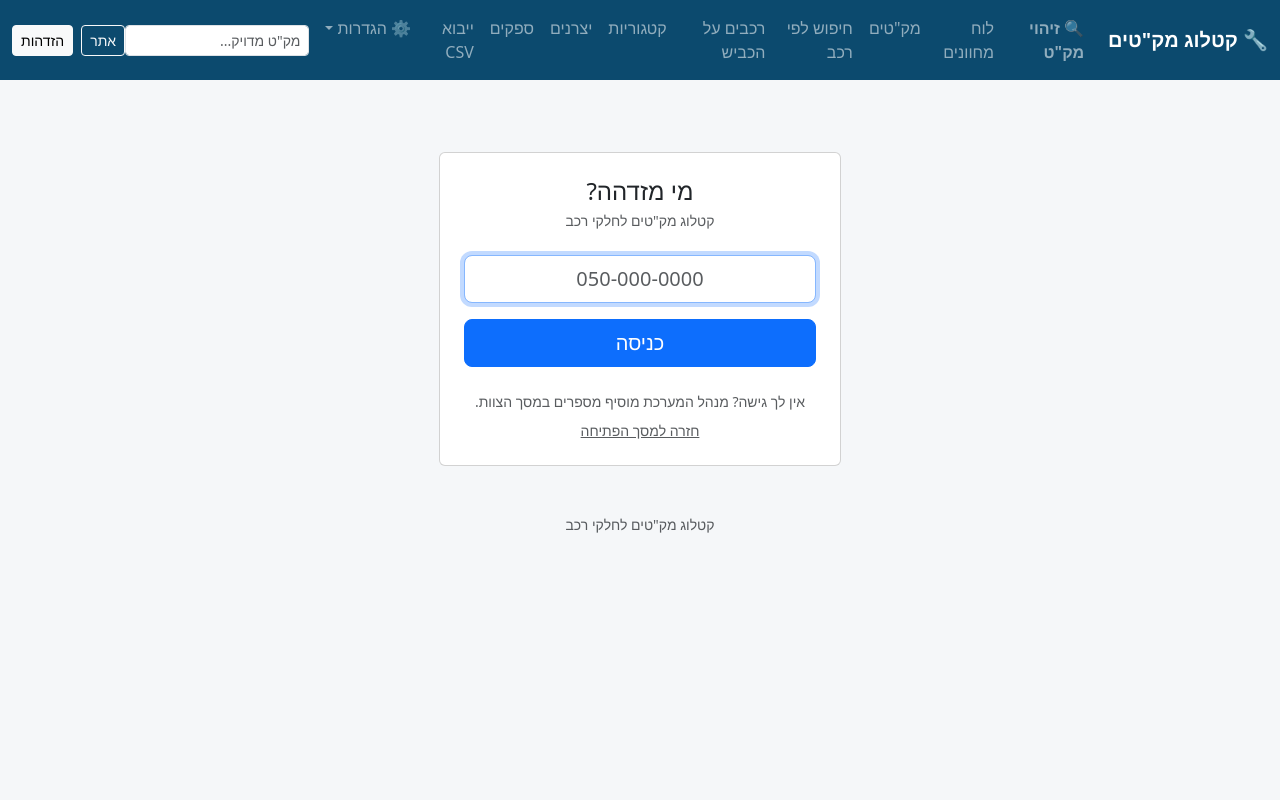
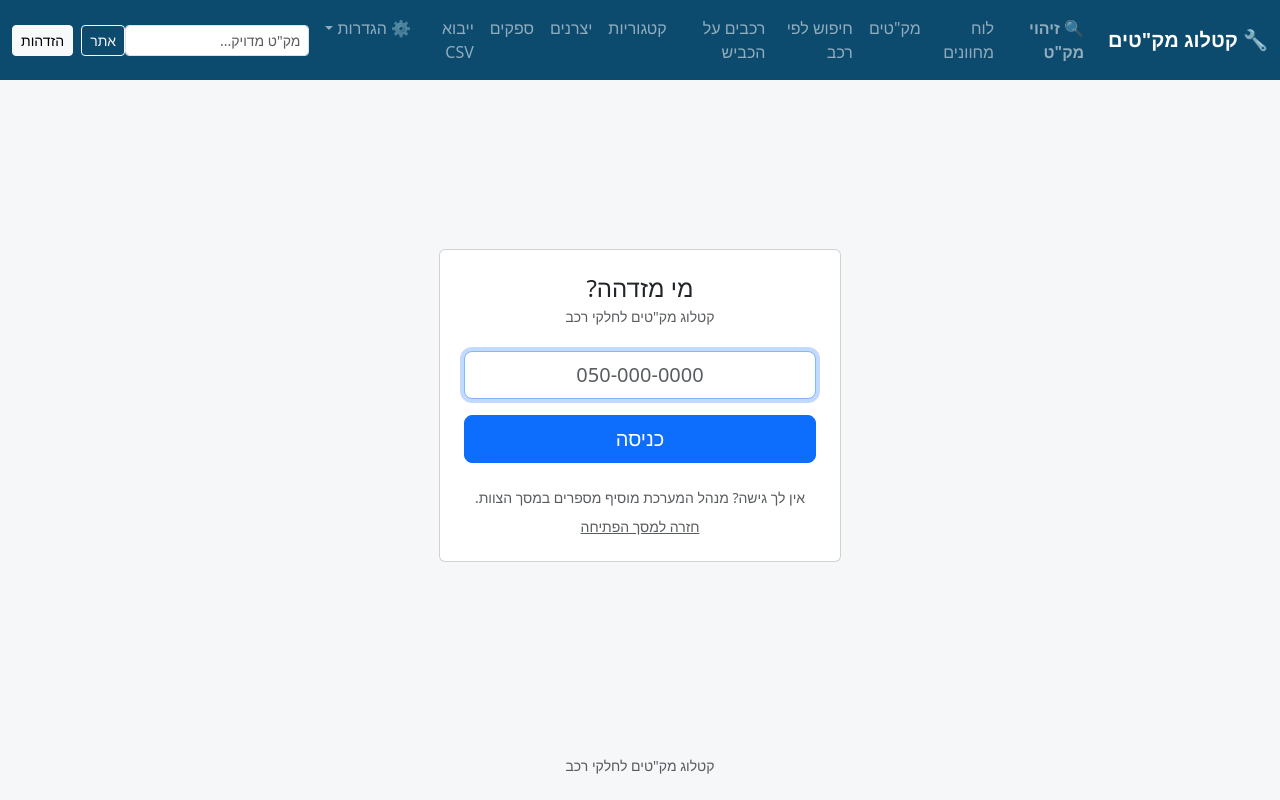
Before and after one commit to office268/makat, a Flask app: page /login in a window 1280 px wide. Run offline with Flask 3, Linux system fonts and the light colour scheme; data that the repository does not hold is empty; some libraries are stand-ins or nearby versions.

Commit message:
מרכוז אנכי של תוכן המסך
מסך הזיהוי - כרטיס אחד לפני חיפוש - נצמד לסרגל העליון והשאיר שטח לבן
ארוך מתחתיו. עכשיו התוכן יושב באמצע המסך והכותרת התחתונה בתחתיתו.

המרכוז נעשה ב-app-main ולא בכל תבנית בנפרד, ולכן הוא תקף בכל המסכים.
safe center מבטל אותו כשהתוכן גבוה מהמסך - מרכוז רגיל היה דוחף את ראש
התוכן אל מעבר לקצה הגלילה. הגובה מחולק ב---app-zoom כי הזום מוחל על
body ומותח כל גובה שנמדד בתוכו.

Co-Authored-By: Claude Opus 5 <noreply@anthropic.com>
Claude-Session: https://claude.ai/code/session_0141fhoHSWqakz2Gzzd9LjbD

```diff
--- a/app/static/css/style.css
+++ b/app/static/css/style.css
@@ -47,6 +47,38 @@ body { zoom: var(--app-zoom); }
   padding-top: calc(1.5rem * var(--app-pad-scale));
   padding-bottom: calc(1.5rem * var(--app-pad-scale));
 }
+
+/* התוכן יושב באמצע המסך אנכית. מסך קצר - כמו מסך הזיהוי לפני חיפוש -
+   נצמד עד היום לסרגל העליון והשאיר שטח לבן ארוך מתחתיו; עכשיו הוא
+   באמצע, והכותרת התחתונה נשארת בתחתית המסך גם כשהתוכן קצר.
+
+   safe center מבטל את המרכוז ברגע שהתוכן גבוה מהמסך - מרכוז רגיל היה
+   דוחף את ראש התוכן מעל קצה הגלילה, לאזור שאי אפשר לגלול אליו. השורה
+   שלפניו היא הנפילה לאחור לדפדפן שלא מכיר את המילה.
+
+   הגובה מחולק ב---app-zoom: הזום מוחל על body, וכל גובה שנמדד בתוכו
+   נמתח באותה מידה - החלוקה מחזירה אותו לגובה המסך בפועל. */
+body {
+  display: flex;
+  flex-direction: column;
+  min-height: calc(100vh / var(--app-zoom));
+  min-height: calc(100dvh / var(--app-zoom));
+}
+.app-main {
+  flex: 1 0 auto;
+  display: flex;
+  flex-direction: column;
+  justify-content: center;
+  justify-content: safe center;
+}
+/* פריט בפריסת flex מתרחב לפי רוחב תוכנו כברירת מחדל, וטבלה רחבה
+   הייתה מותחת את הדף לרוחב במקום לגלול בתוך table-responsive */
+.app-main > * { min-width: 0; }
+/* המרווח שאחרי האלמנט האחרון נספר בגובה התוכן, והיה מסיט את המרכוז
+   כלפי מעלה בדיוק בחציו. הוא ממילא מיותר - הריפוד של app-main כבר
+   מפריד בין התוכן לכותרת התחתונה. !important כאן הוא היחיד שגובר על
+   mb-* של Bootstrap, שמסומנות כך בעצמן. */
+.app-main > :last-child { margin-bottom: 0 !important; }
 
 /* התפריט מבקש רוחב נוח, אבל לא יותר מהמסך. שתי המידות נחוצות:
    min-width הוא רצפה בלבד, והתוכן עצמו - שנמדד ב-rem וגדל עם גודל
--- a/app/templates/auth/login.html
+++ b/app/templates/auth/login.html
@@ -3,7 +3,9 @@
 {% block content %}
 <div class="row justify-content-center">
   <div class="col-md-5 col-lg-4">
-    <div class="card mt-5">
+    {# בלי mt-5: הכרטיס ממורכז אנכית מעצמו (app-main ב-static/css/style.css),
+       והריווח שנועד להוריד אותו מהסרגל רק הזיז אותו ממרכז המסך #}
+    <div class="card">
       <div class="card-body p-4 text-center">
         <h1 class="h4 mb-1">מי מזדהה?</h1>
         <p class="text-muted small mb-4">קטלוג מק"טים לחלקי רכב</p>
```
